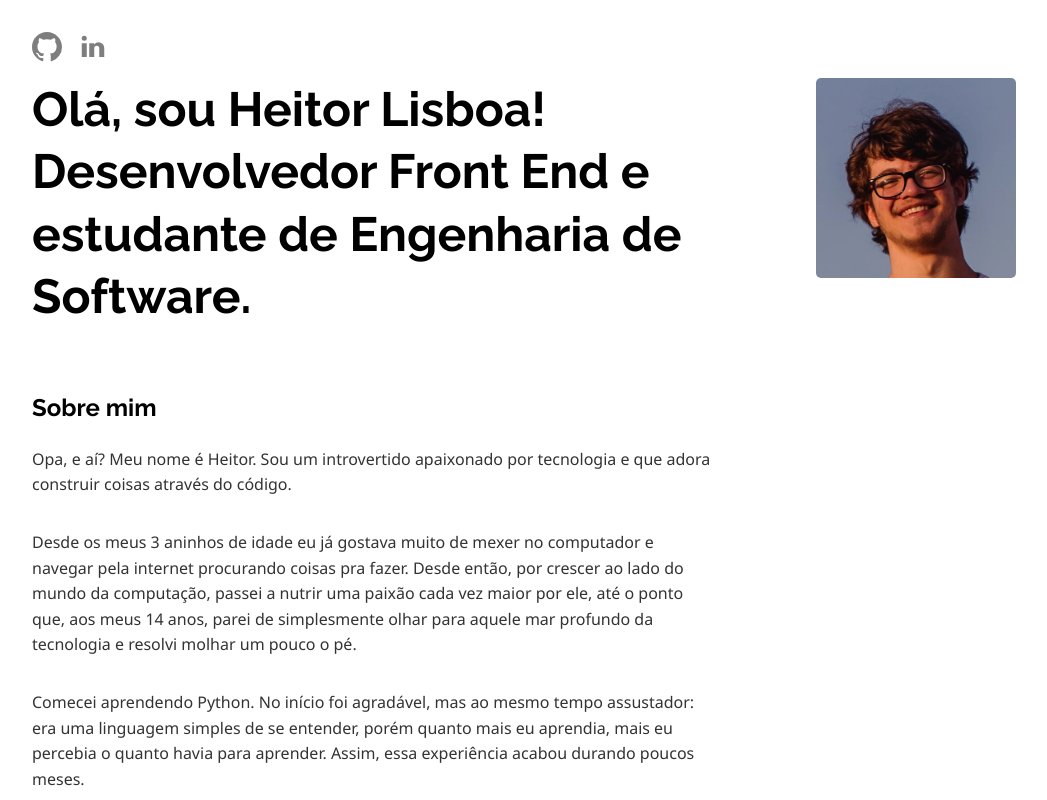
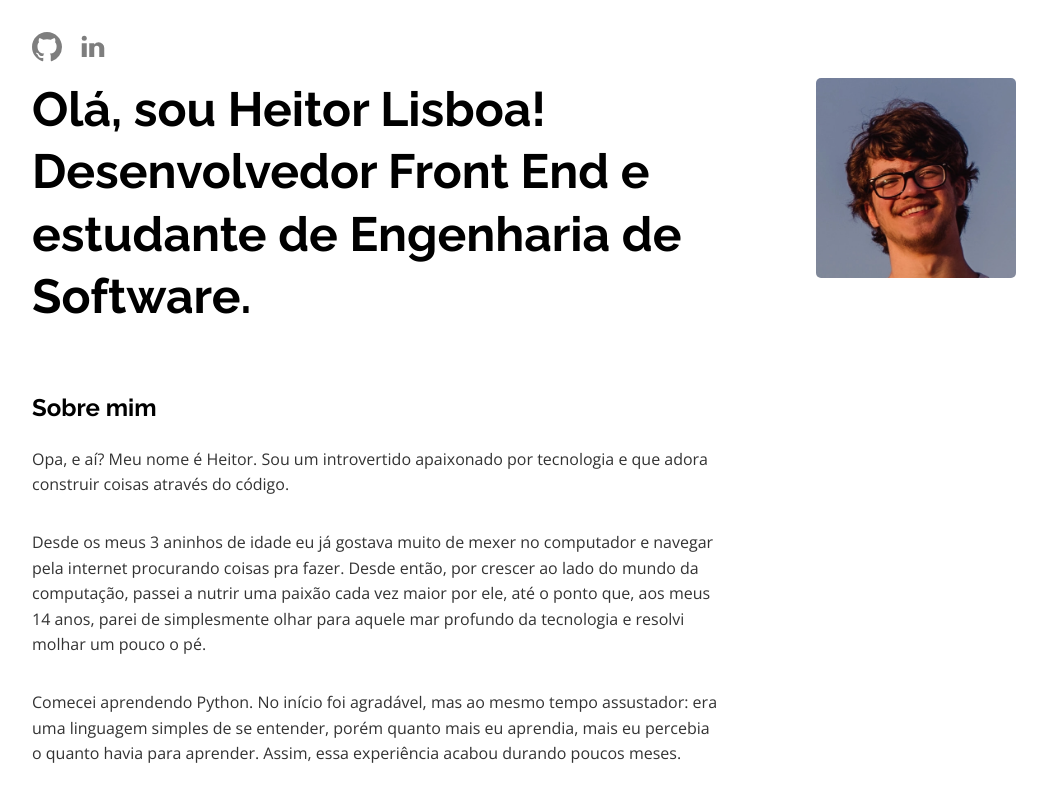
Before and after one commit to heitorlisboa/portfolio, a Next.js app: page / in a window 1280 px wide. Shown: the top 800 px of the page, without its empty margins (88-1135 px from the left). Built offline with nearby package versions, Linux system fonts and the light colour scheme.

Commit message:
feat: add new font-family

```diff
--- a/src/pages/_document.tsx
+++ b/src/pages/_document.tsx
@@ -14,6 +14,10 @@ export default function Document() {
           href="https://fonts.googleapis.com/css2?family=Raleway:wght@700&display=swap"
           rel="stylesheet"
         />
+        <link
+          href="https://fonts.googleapis.com/css2?family=Open+Sans:ital,wght@0,400;0,500;1,400;1,500&display=swap"
+          rel="stylesheet"
+        />
       </Head>
       <body>
         <Main />
--- a/src/styles/global/elements.scss
+++ b/src/styles/global/elements.scss
@@ -8,7 +8,7 @@
 
 html,
 body {
-  font-family: 'Segoe UI', Tahoma, Geneva, Verdana, sans-serif;
+  font-family: 'Open Sans', 'Segoe UI', Tahoma, Geneva, Verdana, sans-serif;
   line-height: 1.6;
   color: var(--gray-4);
 }
```
